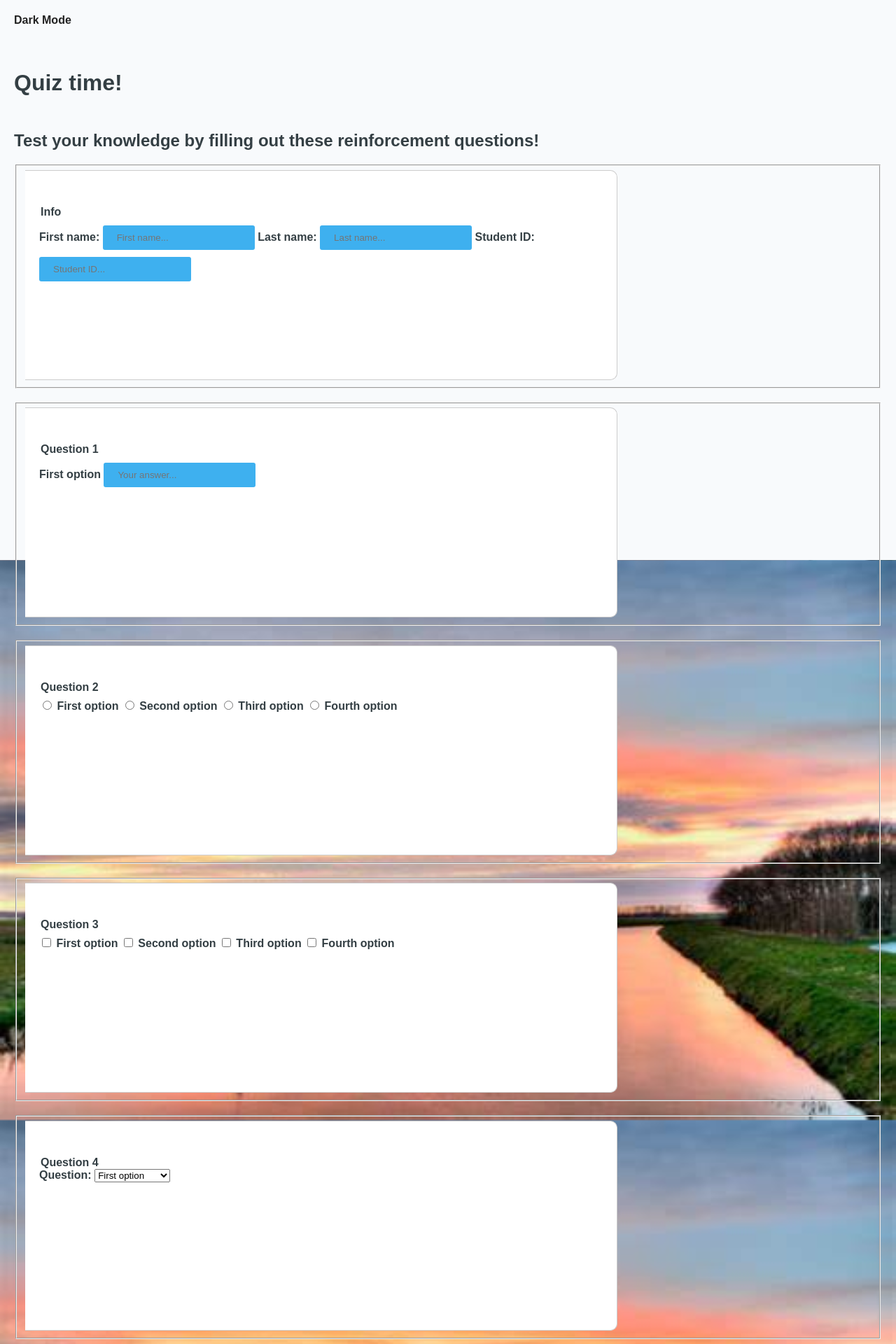
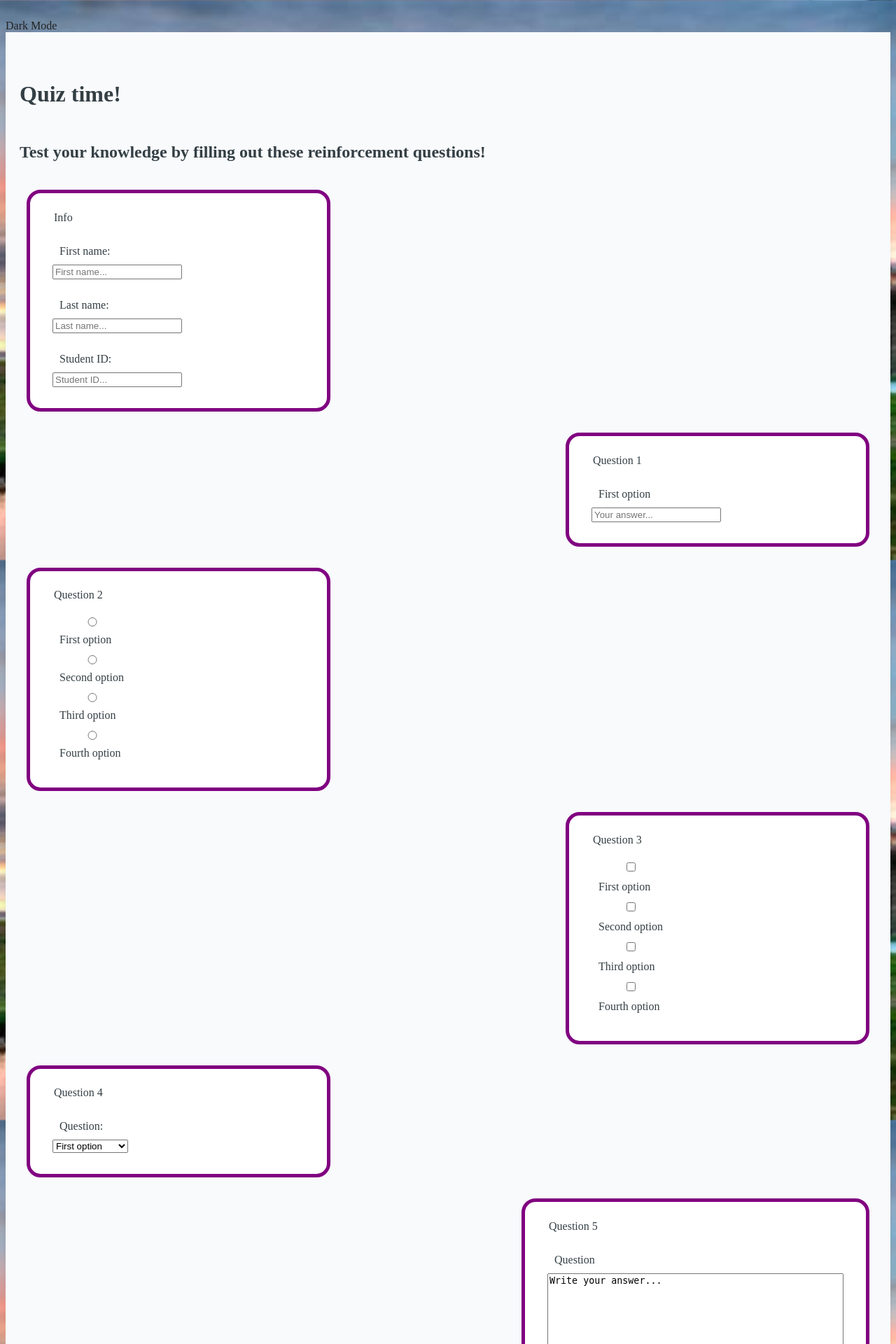
Before and after one commit to thelazyant164/APNG-Simple-Website, a PHP site: page /quiz.html in a window 1280 px wide. Shown: the top 1920 px of the page at 70% size. Run offline with PHP 8.4, Linux system fonts and the light colour scheme.

Commit message:
[R] - refactor CSS for quiz page

```diff
--- a/assign1/quiz.html
+++ b/assign1/quiz.html
@@ -15,12 +15,19 @@
 
 	<body>
 
+
+
 		<!-- Dark mode toggle -->
 		<input type="checkbox" id="toggleMode">
 		<label for="toggleMode" class="toggleDark">Dark Mode</label>
 		<label for="toggleMode" class="toggleLight">Light Mode</label>
 
-		<form id="container" action="https://mercury.swin.edu.au/it000000/formtest.php" method="POST">
+
+
+		<div id="container">
+
+
+			<form action="https://mercury.swin.edu.au/it000000/formtest.php" method="POST">
 
 				<!-- Paste finished menu/navbar here -->
 				<!-- Paste finished header here -->
@@ -29,31 +36,36 @@
 				<h2>Test your knowledge by filling out these reinforcement questions!</h2>
 
 				<!-- Info -->
-			<fieldset class="panel">
+				<fieldset class="bubble" id="info">
+					<div class="question">
+						<legend>Info</legend>
 						<div class="content">
-					<legend>Info</legend>
 							<label for="first_name">First name:</label>
-					<input type="text" id="first_name" name="first_name" placeholder="First name..." required="required" pattern="[a-z A-Z]{2,20}">
+							<input type="text" id="first_name" name="first_name" placeholder="First name..." required="required" pattern="[a-z A-Z]{2,20}"><br/>
 							<label for="last_name">Last name:</label>
-					<input type="text" id="last_name" name="last_name" placeholder="Last name..." required="required" pattern="[a-z A-Z]{2,20}">
+							<input type="text" id="last_name" name="last_name" placeholder="Last name..." required="required" pattern="[a-z A-Z]{2,20}"><br/>
 							<label for="student_id">Student ID:</label>
 							<input type="text" id="student_id" name="student_id" placeholder="Student ID..." required="required" pattern="\d{9}">
+						</div>
 					</div>
 				</fieldset>
 
 				<!-- Text input question -->
-			<fieldset class="panel">
+				<fieldset class="bubble">
+					<div class="question">
+						<legend>Question 1</legend>
 						<div class="content">
-					<legend>Question 1</legend>
 							<label for="question1">First option</label>
 							<input type="text" id="question1" name="answer1" placeholder="Your answer..." pattern="[a-z A-Z]{2,50}">
+						</div>
 					</div>
 				</fieldset>
 
 				<!-- Radio choice question -->
-			<fieldset class="panel">
+				<fieldset class="bubble">
+					<div class="question">
+						<legend>Question 2</legend>
 						<div class="content">
-					<legend>Question 2</legend>
 							<input type="radio" id="first_choice" name="question2" value="Answer1">
 							<label for="first_choice">First option</label>
 							<input type="radio" id="second_choice" name="question2" value="Answer2">
@@ -63,12 +75,14 @@
 							<input type="radio" id="fourth_choice" name="question2" value="Answer4">
 							<label for="fourth_choice">Fourth option</label>
 						</div>
+					</div>
 				</fieldset>
 
 				<!-- Checkbox question -->
-			<fieldset class="panel">
+				<fieldset class="bubble">
+					<div class="question">
+						<legend>Question 3</legend>
 						<div class="content">
-					<legend>Question 3</legend>
 							<input type="checkbox" id="first_option" name="question3[]" value="Answer1">
 							<label for="first_option">First option</label>
 							<input type="checkbox" id="second_option" name="question3[]" value="Answer2">
@@ -78,12 +92,14 @@
 							<input type="checkbox" id="fourth_option" name="question3[]" value="Answer4">
 							<label for="fourth_option">Fourth option</label>
 						</div>
+					</div>
 				</fieldset>
 
 				<!-- Drop-down question -->
-			<fieldset class="panel">
+				<fieldset class="bubble">
+					<div class="question">
+						<legend>Question 4</legend>
 						<div class="content">
-					<legend>Question 4</legend>
 							<label for="question4">Question:</label>
 							<select id="question4" name="choice">
 								<option value="first_option">First option</option>
@@ -92,28 +108,30 @@
 								<option value="fourth_option">Fourth option</option>
 							</select>
 						</div>
+					</div>
 				</fieldset>
 
 				<!-- Text area question -->
-			<fieldset class="panel">
+				<fieldset class="bubble">
+					<div class="question">
+						<legend>Question 5</legend>
 						<div class="content">
-					<legend>Question 5</legend>
 							<label for="textarea">Question</label>
 							<textarea id="textarea" name="answer5" rows="10" cols="50" pattern="[a-z A-Z]{2,200}">Write your answer...</textarea>
+						</div>
 					</div>
 				</fieldset>
 
 				<!-- Submit button -->
-		<div class="panel">
+				<div class="bubble">
 					<div class="content">
 						<label for="submit">How did I do?</label>
 						<input type="submit" id="submit"/>
 					</div>
 				</div>
+			</form>
+		</div>
 
-			<div style="clear:both"></div>
-
-		</form>
 		<!-- Footer -->
 		<footer>
 			<hr/>
--- a/assign1/styles/style.css
+++ b/assign1/styles/style.css
@@ -30,6 +30,7 @@ body {
     background-repeat: no-repeat;
     background-attachment: fixed;
     background-size: 100% 100%;
+    overflow-y: scroll;
 }
 /* Footer */
 .footer {
@@ -54,19 +55,163 @@ body {
 
 
 
+
+
+
+
+
+
+
+
+
+
+
+
+
+
+
 /*Dark mode implementation*/
+/*By default, light mode is picked ("Dark mode" label is displayed and "Light mode" label is hidden)*/
+.toggleDark{
+  display: block;
+  color: #222;
+}
+.toggleLight{
+  display: none;
+  color: white;
+}
+.toggleDark:hover, .toggleLight:hover{
+  color: blue;
+}
+
+/*If checked, toggleLight ("Light mode" label) will display and toggleDark ("Dark mode" label) will be hidden*/
+#toggleMode:checked ~ .toggleDark{
+  display: none;
+}
+#toggleMode:checked ~ .toggleLight{
+  display: block;
+}
+
+/*TOGGLERS*/
+/*Hide square button*/
+#toggleMode{
+  visibility: hidden;
+}
+
+/*Pin to screen*/
+.toggleDark, .toggleLight{
+  cursor: pointer;
+  z-index: 2;
+}
+
+/*CONTAINER*/
+#container{
+  background-color: var(--bg);
+  z-index: 1;
+  height: auto;
+  width: auto;
+}
+
+form{
+  z-index: 2;
+  padding: 50px 20px;
+  height: auto;
+  display: flex;
+  flex-direction: column;
+  gap: 10px;
+  align-items: flex-start;
+  width: auto;
+}
+
+form .bubble:nth-child(2n) {
+  align-self: flex-end;
+}
+
+/*setup global (color) variables (by default: for light mode)*/
 :root{
   --bg: #f8fafc;
-  --panel-bg: #FFFFFF;
-  --panel-border: #CCCCCC;
-  --panel-title: #343f44;
-  --panel-text: #54666d;
+  --bubble-bg: #FFFFFF;
+  --bubble-border: #CCCCCC;
+  --bubble-title: #343f44;
+  --bubble-text: #54666d;
   --btn: #3eb0ef;
 }
 
-/**
- * GENERIC STYLES
- */
+/*Title*/
+#container h1, h2{
+  margin-top: 20px;
+  color: var(--bubble-title);
+}
+
+/*BUBBLE*/
+.bubble{
+  z-index: 3;
+  flex-grow: 0;
+  width: 400px;
+  border-radius: 20px;
+  border: 5px solid purple;
+  display: inline-block;
+  height: auto;
+  margin: 10px;
+  justify-content: left;
+  background-color: var(--bubble-bg);
+}
+
+.bubble .question{
+  border-collapse: separate;
+  padding: 20px;
+  /*
+  border-top: 1px solid var(--bubble-border);
+  border-right: 1px solid var(--bubble-border);
+  border-bottom: 1px solid var(--bubble-border);
+  box-sizing: border-box; */
+}
+.bubble .question legend{
+  margin-top: 0;
+  margin-bottom: 0;
+  color: var(--bubble-title);
+  text-align: left;
+}
+
+.bubble .content label{
+  padding: 10px;
+  color: var(--bubble-title);
+}
+
+.bubble .question .content{
+  display: flex;
+  flex-direction: column;
+  float: right;
+  padding-bottom: 20px;
+  margin-top: 20px;
+  margin-bottom: 0;
+  color: var(--bubble-title);
+  float: left;
+  text-align: left;
+}
+
+/*.bubble .question .content input{
+  float: right;
+  /* margin-top: 10px;
+  font-weight: 300;
+  color: var(--bubble-text);
+  background-color: var(--btn);
+  border: 0;
+  border-radius: 3px;
+  padding: 10px 20px;
+  cursor: pointer;
+  float: right;
+  text-align: right;
+}*/
+
+.bubble .question .content input:hover{
+  opacity: 50%;
+}
+
+/*
+
+
+GENERIC STYLES
 body{
   position: relative;
   height: 100vh;
@@ -76,121 +221,15 @@ body{
   font-weight: 600;
 }
 
-/**
- * TOGGLERS
- */
-#toggleMode{
-  visibility: hidden;
-}
 
-.toggleDark,
-.toggleLight{
-  cursor: pointer;
-  position: absolute;
-  z-index: 2;
-  top: 20px;
-  left: 20px;
-}
-
-.toggleDark{
-  display: block;
-  color: #222;
-}
-
-.toggleDark:hover{
-  color: blue;
-}
-
-.toggleLight{
-  display: none;
-  color: white;
-}
-
-#toggleMode:checked ~ .toggleDark{
-  display: none;
-}
-
-#toggleMode:checked ~ .toggleLight{
-  display: block;
-}
-
-/**
- * CONTAINER
- */
-#container{
-  position: absolute;
-  top: 0;
-  left: 0;
-  right: 0;
-  bottom: 0;
-  background-color: var(--bg);
-  z-index: 1;
-  padding: 50px 20px;
-}
-
+/*when dark mode is selected, change set of global (color) variables*/
 #toggleMode:checked ~ #container{
   --bg: #020202;
-  --panel-bg: #111413;
-  --panel-border: #1f2322;
-  --panel-title: #8e9294;
-  --panel-text: #505456;
+  --bubble-bg: #111413;
+  --bubble-border: #1f2322;
+  --bubble-title: #8e9294;
+  --bubble-text: #505456;
   --btn: #2962fe;
 
   background-color: var(--bg);
 }
-
-/*Title*/
-h1, h2{
-  margin-top: 50px;
-  margin-bottom: 0;
-  color: var(--panel-title);
-}
-/**
- * PANEL
- */
-.panel{
-  margin-top: 20px;
-}
-
-.panel .content{
-  width: 70%;
-  float: left;
-  padding: 20px;
-  background-color: var(--panel-bg);
-  height: 300px;
-  border-radius: 0 10px 10px 0;
-  border-top: 1px solid var(--panel-border);
-  border-right: 1px solid var(--panel-border);
-  border-bottom: 1px solid var(--panel-border);
-  box-sizing: border-box;
-}
-.panel .content legend{
-  margin-top: 30px;
-  margin-bottom: 0;
-  color: var(--panel-title);
-}
-
-.panel .content label{
-  margin-top: 20px;
-  margin-bottom: 0;
-  color: var(--panel-title);
-}
-
-.panel .content input{
-  margin-top: 10px;
-  font-weight: 300;
-  color: var(--panel-text);
-}
-
-.panel .content input{
-  border: 0;
-  border-radius: 3px;
-  background-color: var(--btn);
-  padding: 10px 20px;
-  color: white;
-  cursor: pointer;
-}
-
-.panel .content input:hover{
-  opacity: 0.7;
-}
```
Also changed, not shown: 1 other file. Lines whose indentation alone changed are shown as unchanged.
